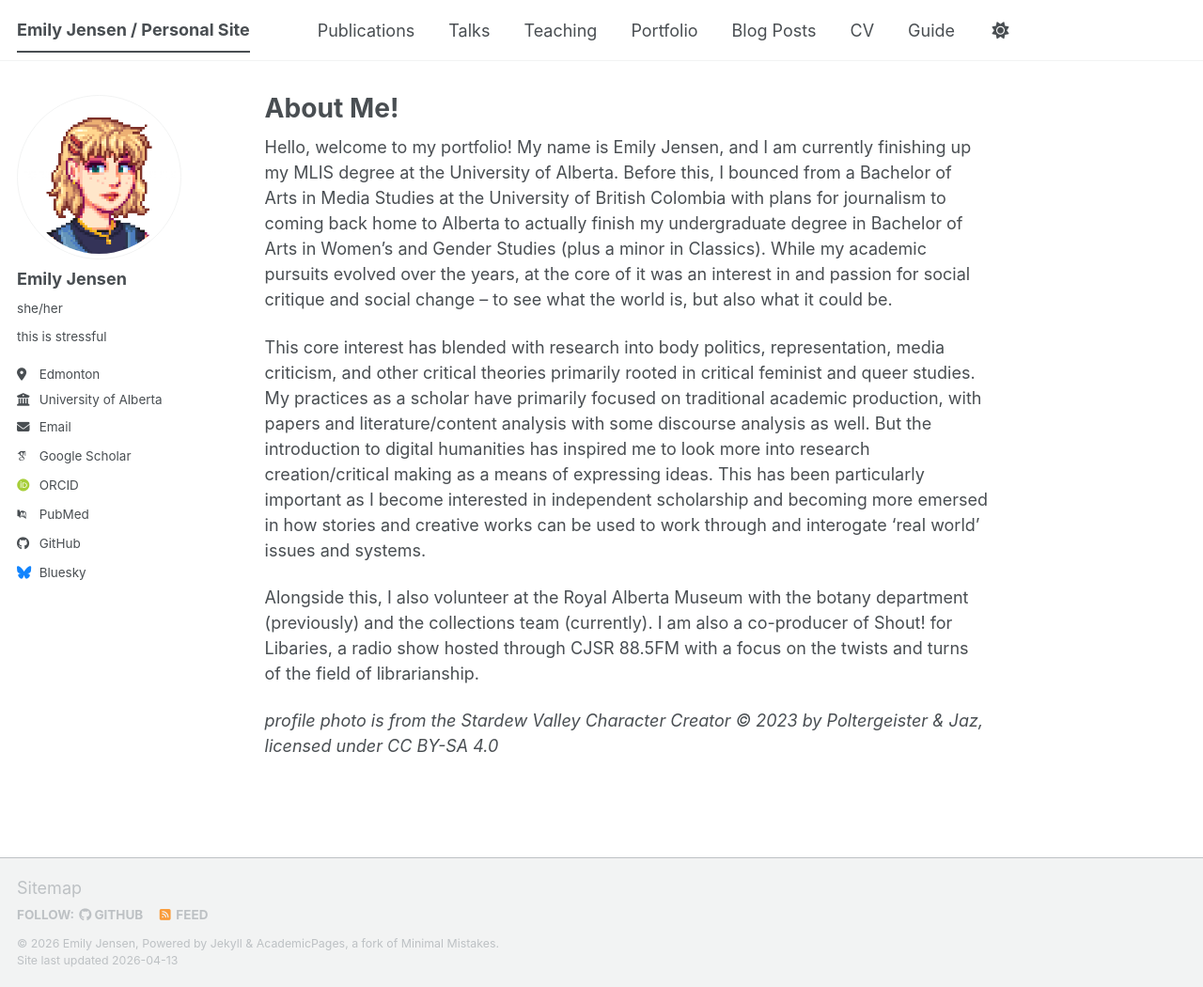
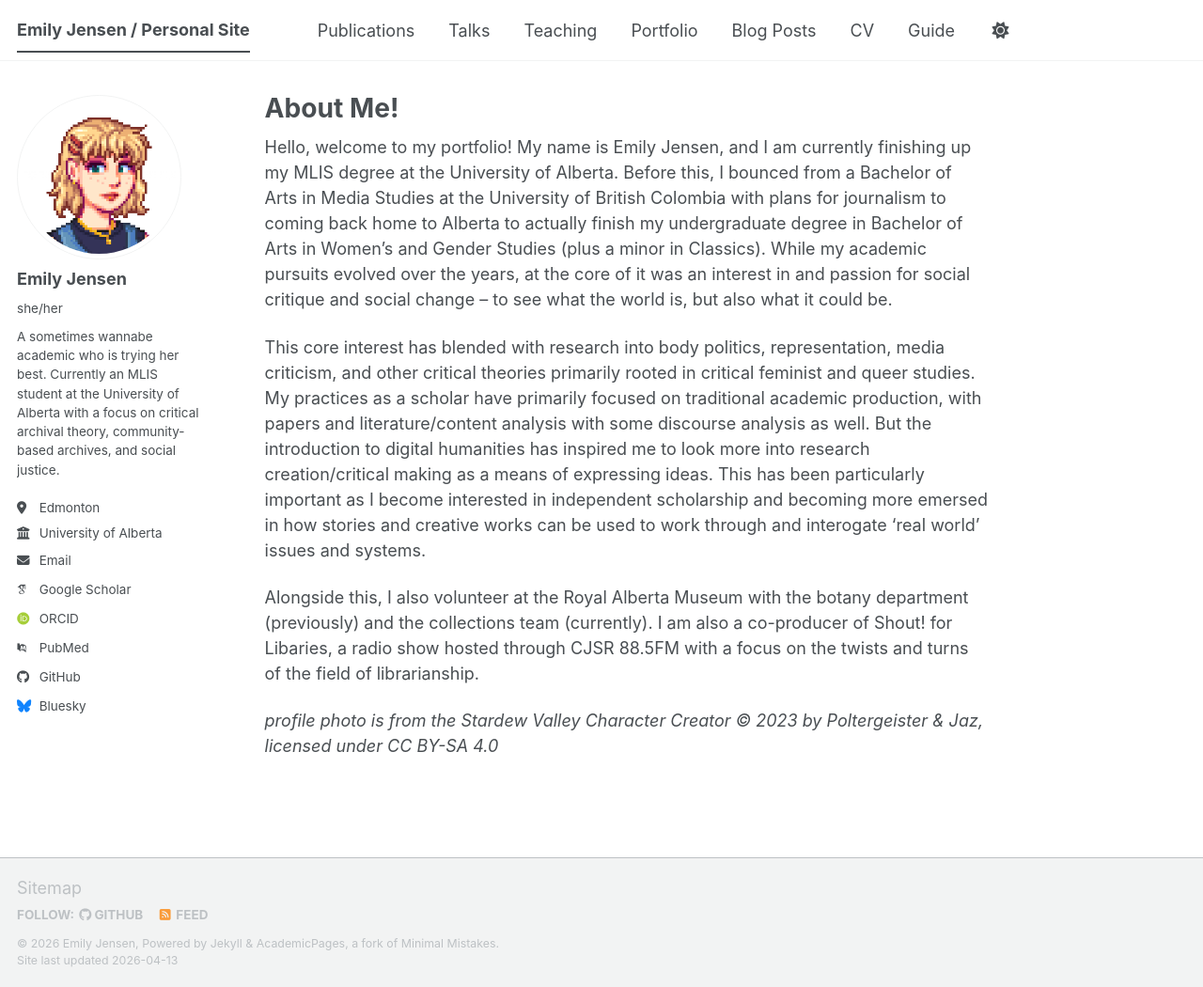
Before and after one commit to em-jense/me, a Jekyll site: the page built from _pages/about.md, in a window 1280 px wide and 1050 px high. Shown: the whole window at 94% size. Built offline with Jekyll 4.4.1, drawn with Linux system fonts in a browser that asks for light colours; some web fonts are replaced; a script bundle is joined from its source files by our own code; library files that are not in the unit come from our copies.

Commit message:
Update _config.yml

```diff
--- a/_config.yml
+++ b/_config.yml
@@ -26,7 +26,7 @@ author:
   avatar           : "stardewportrait.png"
   name             : "Emily Jensen"
   pronouns         : "she/her" # example: "she/her"
-  bio              : "this is stressful"
+  bio              : "A sometimes wannabe academic who is trying her best. Currently an MLIS student at the University of Alberta with a focus on critical archival theory, community-based archives, and social justice."
   location         : "Edmonton"
   employer         : "University of Alberta"
   uri              : # URL
```
